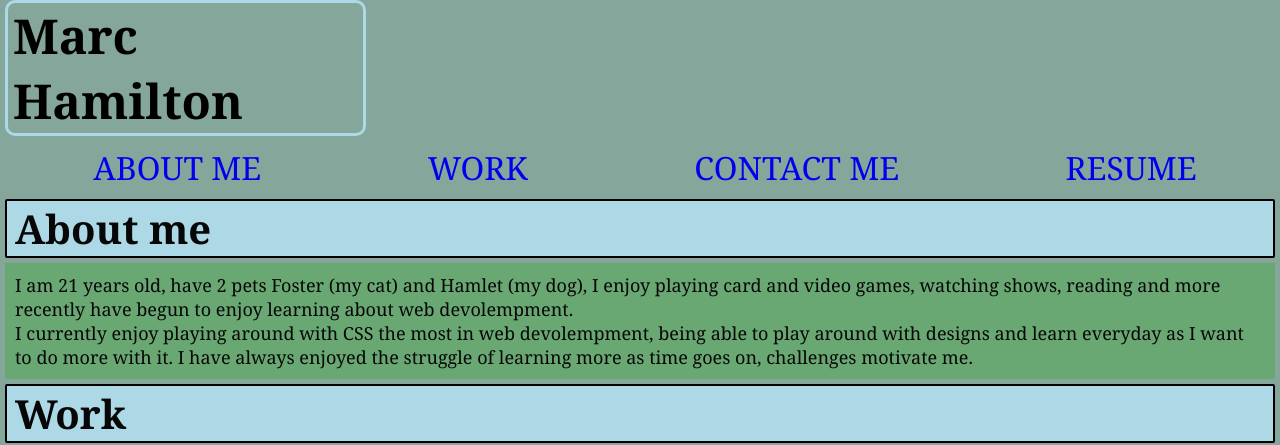
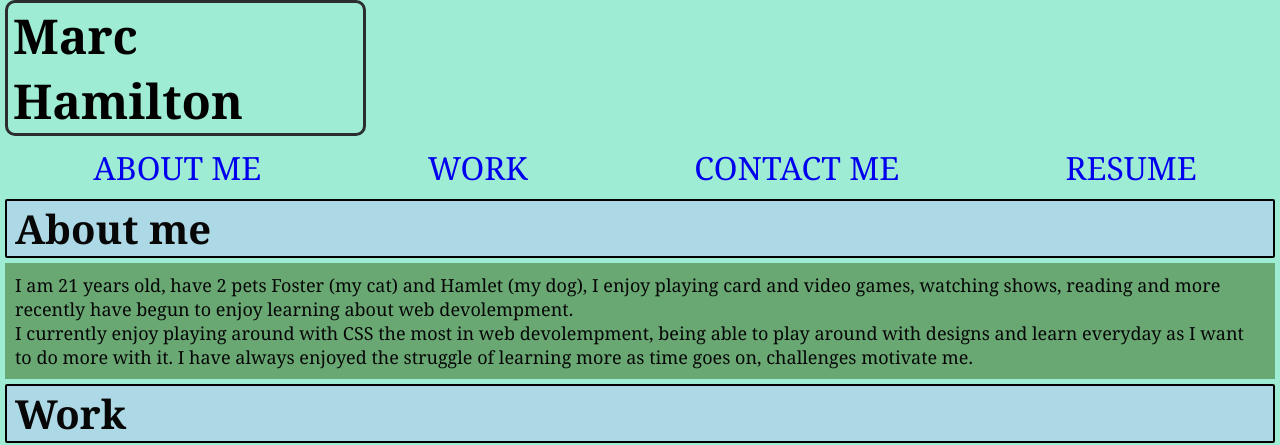
Before and after one commit to Marcosauras/Challenge-2, a plain HTML site: page index.html in a window 1280 px wide. Shown: the top 445 px of the page. Drawn offline with Linux system fonts and the light colour scheme.

Commit message:
Edited Readme and css

```diff
--- a/assets/css/style.css
+++ b/assets/css/style.css
@@ -13,14 +13,14 @@
 
 html{
     scroll-behavior: smooth;
-    background-color: #84a69b;
+    background-color: #9eecd3;
 }
 h1 {
     display: flex;
     box-sizing: content-box;
     max-width: 350px;
     padding-left: 5px;
-    border: 3px solid lightblue;
+    border: 3px solid rgb(43, 45, 46);
     border-radius: 10px;
     font-size: 48px;
 }
```
